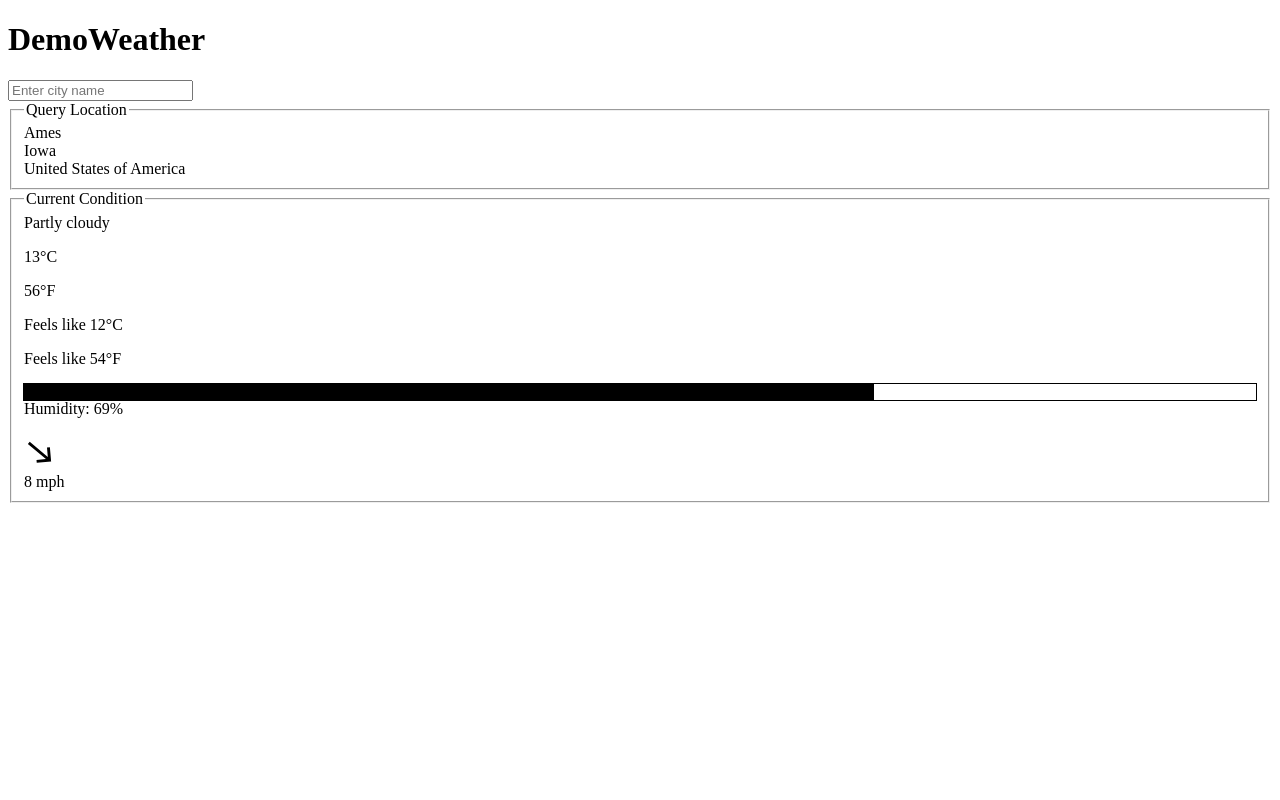
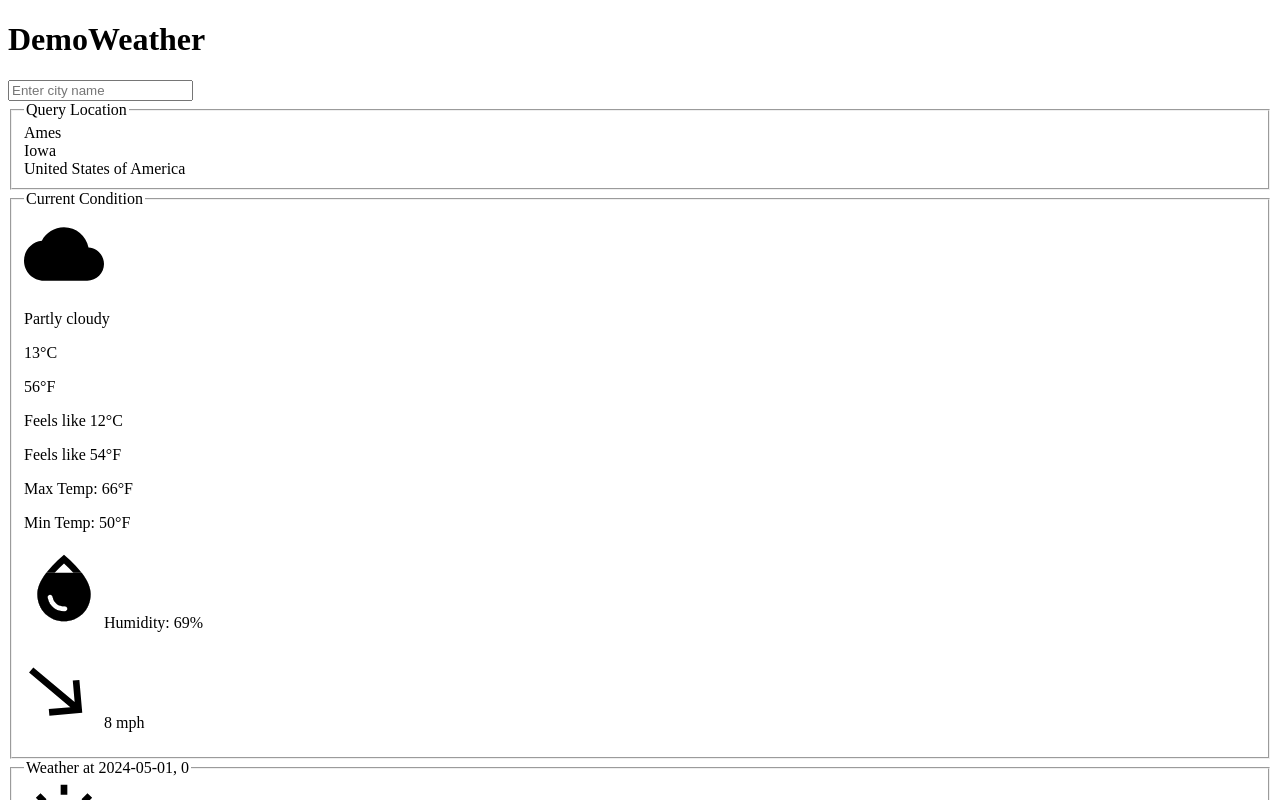
Before and after one commit to drB-dotjpg/DemoWeather, a React (Vite) app: page / in a window 1280 px wide. Shown: the top 800 px of the page. Built offline with nearby package versions, Linux system fonts and the light colour scheme; the HTML template or start-up script is replaced by a standard one.

Commit message:
work in progress material icon implimentation

```diff
--- a/src/App.tsx
+++ b/src/App.tsx
@@ -1,10 +1,11 @@
 import './styles/App.css'
 import Header from './components/Header'
 import Search from './components/Search'
-import { Location } from './components/Location'
+import Location from './components/Location'
 import { Weather } from './types/Weather.type'
 import { useState } from 'react'
-import { CurrentCondition } from './components/CurrentCondition'
+import CurrentCondition from './components/CurrentCondition'
+import HourlyCondition from './components/HourlyCondition'
 import tempdata from '../tempdata.json';
 
 export default function App() {
@@ -34,7 +35,18 @@ export default function App() {
             />
             <CurrentCondition
                 condition={weather?.current_condition[0]}
+                dayStats={weather?.weather[0]}
             />
+            {
+                weather?.weather.map((day) => (
+                    day.hourly.map((hourWeather) => (
+                        <HourlyCondition
+                            date={day.date}
+                            hourlyWeather={hourWeather}
+                        />
+                    ))
+                ))
+            }
         </>
     )
 }
--- a/src/components/CurrentCondition.tsx
+++ b/src/components/CurrentCondition.tsx
@@ -1,12 +1,15 @@
+import { Weather } from "../types/Weather.type";
 import { WeatherCurrentCondition } from "../types/WeatherCurrentCondition.type";
 import { HumidityIndicator } from "./HumidityIndicator";
+import WeatherIcon from "./WeatherIcon";
 import { WindIndicator } from "./WindIndicator";
 
 interface CurrentConditionProps {
-    condition: WeatherCurrentCondition | undefined
+    condition: WeatherCurrentCondition | undefined,
+    dayStats: Weather['weather'][0];
 }
 
-export function CurrentCondition({condition}: CurrentConditionProps) {
+export default function CurrentCondition({condition, dayStats}: CurrentConditionProps) {
     if (!condition) {
         return null
     }
@@ -18,11 +21,16 @@ export function CurrentCondition({condition}: CurrentConditionProps) {
             gap: '1em'
         }}>
             <legend>Current Condition</legend>
+            <WeatherIcon
+                weatherDesc={condition.weatherDesc[0].value}
+            />
             <div>{condition.weatherDesc[0].value}</div>
             <div>{condition.temp_C}°C</div>
             <div>{condition.temp_F}°F</div>
             <div>Feels like {condition.FeelsLikeC}°C</div>
             <div>Feels like {condition.FeelsLikeF}°F</div>
+            <div>Max Temp: {dayStats.maxtempF}°F</div>
+            <div>Min Temp: {dayStats.mintempF}°F</div>
             <HumidityIndicator
                 humidity={parseInt(condition.humidity)}
             />
--- a/src/components/HourlyCondition.tsx
+++ b/src/components/HourlyCondition.tsx
@@ -0,0 +1,38 @@
+import { HourlyWeather } from "../types/HourlyWeather.type";
+import { HumidityIndicator } from "./HumidityIndicator";
+import WeatherIcon from "./WeatherIcon";
+import { WindIndicator } from "./WindIndicator";
+
+interface HourlyConditionProps {
+    date: string;
+    hourlyWeather: HourlyWeather;
+}
+
+export default function HourlyCondition({hourlyWeather, date}: HourlyConditionProps) {
+    if (!hourlyWeather) {
+        return null
+    }
+
+    if (!date) {
+        date = 'Unknown Date';
+    }
+
+    return (
+        <fieldset>
+            <legend>Weather at {date}, {hourlyWeather.time}</legend>
+            <WeatherIcon
+                weatherDesc={hourlyWeather.weatherDesc[0].value}
+            />
+            <div>{hourlyWeather.weatherDesc[0].value}</div>
+            <div>{hourlyWeather.tempF}°F</div>
+            <div>{hourlyWeather.tempC}°C</div>
+            <HumidityIndicator
+                humidity={parseInt(hourlyWeather.humidity)}
+            />
+            <WindIndicator
+                direction={parseInt(hourlyWeather.winddirDegree)}
+                speed={parseInt(hourlyWeather.windspeedMiles)}
+            />
+        </fieldset>
+    )
+}
--- a/src/components/HumidityIndicator.tsx
+++ b/src/components/HumidityIndicator.tsx
@@ -1,20 +1,32 @@
+import WaterDropIcon from '@mui/icons-material/WaterDrop';
+import WaterDropOutlinedIcon from '@mui/icons-material/WaterDropOutlined';
+import '../styles/HumidityIndicator.css'
+
 interface HumidityIndicatorProps {
     humidity: number
 }
 
 export function HumidityIndicator({humidity}: HumidityIndicatorProps) {
     return (
-        <div>
-            <div style={{
-                width: "100%",
-                height: "1em",
-                outline: "1px solid black",
-            }}>
-                <div style={{
-                    width: `${humidity}%`,
-                    height: "100%",
-                    backgroundColor: "black"
-                }}/>
+        <div className='humidity-indicator'>
+            <div className='icon-wrapper'>
+                <WaterDropOutlinedIcon
+                    className='primary white'
+                    fontSize='inherit'
+                    style={{
+                        clipPath: `polygon(0 ${100 - humidity}%, 100% ${100 - humidity}%, 100% 100%, 0 100%)`
+                    }}
+                />
+                <WaterDropIcon
+                    className='primary'
+                    fontSize='inherit'
+                    style={{
+                        clipPath: `polygon(0 ${100 - humidity}%, 100% ${100 - humidity}%, 100% 100%, 0 100%)`
+                    }}
+                />
+                <WaterDropOutlinedIcon
+                    fontSize='inherit'
+                />
             </div>
             <div>Humidity: {humidity}%</div>
         </div>
--- a/src/components/Location.tsx
+++ b/src/components/Location.tsx
@@ -4,7 +4,7 @@ interface LocationProps {
     location: WeatherArea | undefined
 }
 
-export function Location({location}: LocationProps) {
+export default function Location({location}: LocationProps) {
 
     if (!location) {
         return null
--- /dev/null
+++ b/src/components/WeatherIcon.tsx
@@ -0,0 +1,40 @@
+import '../styles/WeatherIcon.css';
+import WbSunnyIcon from '@mui/icons-material/WbSunny';
+import CloudIcon from '@mui/icons-material/Cloud';
+import ThunderstormIcon from '@mui/icons-material/Thunderstorm';
+import SnowIcon from '@mui/icons-material/AcUnit';
+import WaterDropIcon from '@mui/icons-material/WaterDrop';
+
+interface WeatherIconProps {
+    weatherDesc: string
+}
+
+export default function WeatherIcon({weatherDesc}: WeatherIconProps) {
+
+    function getWeatherIcon(): JSX.Element {
+        const weather = weatherDesc.toLowerCase();
+        for (const [key, value] of Object.entries(iconLookup)) {
+            if (weather.includes(key)) {
+                return value();
+            }
+        }
+        return <></>;
+    }
+
+    return (
+        <div className='weather-icon'>
+            {getWeatherIcon()}
+        </div>
+    )
+}
+
+const iconLookup = {
+    "cloudy": () => <CloudIcon fontSize='inherit' />,
+    "overcast": () => <CloudIcon fontSize='inherit' />,
+    "clear": () => <WbSunnyIcon fontSize='inherit' />,
+    "sunny": () => <WbSunnyIcon fontSize='inherit' />,
+    "thundery": () => <ThunderstormIcon fontSize='inherit' />,
+    "storm": () => <ThunderstormIcon fontSize='inherit' />,
+    "snow": () => <SnowIcon fontSize='inherit' />,
+    "rain": () => <WaterDropIcon fontSize='inherit' />,
+}
--- a/src/components/WindIndicator.tsx
+++ b/src/components/WindIndicator.tsx
@@ -1,4 +1,5 @@
 import SouthIcon from '@mui/icons-material/South';
+import '../styles/WindIndicator.css';
 
 interface WindIndicatorProps {
     direction: number,
@@ -13,15 +14,15 @@ export function WindIndicator({direction, speed}: WindIndicatorProps) {
                 width: 'fit-content'
             }}>
             <SouthIcon
-                fontSize='large'
+                fontSize='inherit'
             />
             </div>
         );
     }
 
     return (
-        <div>
-            <div>{getWindDirectionIcon()}</div>
+        <div className='wind-indicator'>
+            <div className="icon-wrapper">{getWindDirectionIcon()}</div>
             <div>{speed} mph</div>
         </div>
     )
--- /dev/null
+++ b/src/styles/HumidityIndicator.css
@@ -0,0 +1,22 @@
+.humidity-indicator {
+    display: flex;
+    align-items: baseline;
+}
+
+.humidity-indicator > .icon-wrapper {
+    font-size: 5em;
+    position: relative;
+    width: fit-content;
+    height: fit-content;
+    display: flex;
+    justify-content: center;
+    align-items: center;
+}
+
+.humidity-indicator > .icon-wrapper > .primary {
+    position: absolute;
+}
+
+.humidity-indicator > .icon-wrapper > .primary.white {
+    color: white;
+}
--- /dev/null
+++ b/src/styles/WeatherIcon.css
@@ -0,0 +1,8 @@
+.weather-icon {
+    font-size: 5em;
+    width: fit-content;
+    height: fit-content;
+    display: flex;
+    justify-content: center;
+    align-items: center;
+}
--- /dev/null
+++ b/src/styles/WindIndicator.css
@@ -0,0 +1,14 @@
+.wind-indicator {
+    display: flex;
+    align-items: baseline;
+}
+
+.wind-indicator > .icon-wrapper {
+    font-size: 5em;
+    position: relative;
+    width: fit-content;
+    height: fit-content;
+    display: flex;
+    justify-content: center;
+    align-items: center;
+}
```
